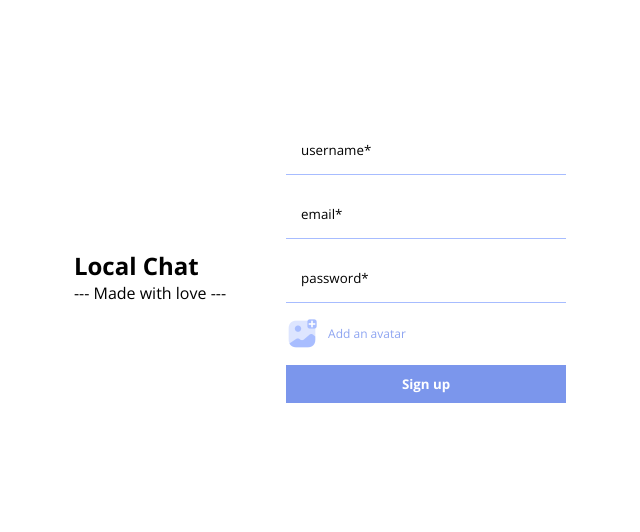
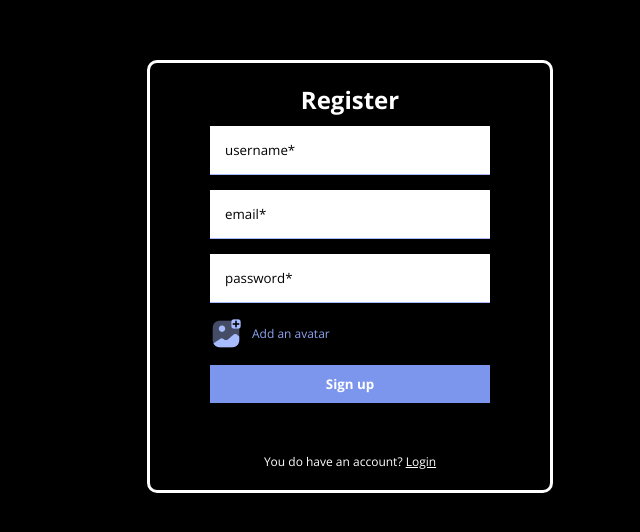
Before and after one commit to DevKrishnasai/local-chat, a React (Create React App) app: page /local-chat/register in a window 1280 px wide. Shown: the part 124-656 px from the top of the page, without its empty margins (290-930 px from the left). Built offline with nearby package versions, Linux system fonts and the light colour scheme; no server answers.

Commit message:
updated ui

```diff
--- a/src/pages/Login.jsx
+++ b/src/pages/Login.jsx
@@ -21,10 +21,6 @@ const Login = () => {
   };
   return (
     <div className="formContainer">
-      <div className="intro">
-        <h2>Local Chat</h2>
-        <p>--- Made with love ---</p>
-      </div>
       <div className="formWrapper">
         <span className="logo">Login</span>
 
--- a/src/pages/Register.jsx
+++ b/src/pages/Register.jsx
@@ -72,10 +72,6 @@ const Register = () => {
 
   return (
     <div className="formContainer">
-      <div className="intro">
-        <h2>Local Chat</h2>
-        <p>--- Made with love ---</p>
-      </div>
       <div className="formWrapper">
         <span className="logo">Register</span>
         <form onSubmit={handleSubmit}>
--- a/src/style.scss
+++ b/src/style.scss
@@ -15,7 +15,7 @@
 // }
 
 .formContainer {
-  background-color: white;
+  background-color: black;
   height: 100vh;
   display: flex;
   align-items: center;
@@ -24,13 +24,14 @@
   .formWrapper {
     background-color: rgb(0, 208, 255);
     background-color: transparent;
-
+    // height: 40vh;
     padding: 20px 60px;
     border-radius: 10px;
     display: flex;
     flex-direction: column;
     gap: 10px;
     align-items: center;
+    border: solid white 3px;
 
     .logo {
       color: #ffffff;
@@ -91,7 +92,7 @@
       a {
         color: white;
         &:hover {
-          color: #b60000;
+          color: rgb(0, 157, 255);
         }
       }
     }
```
